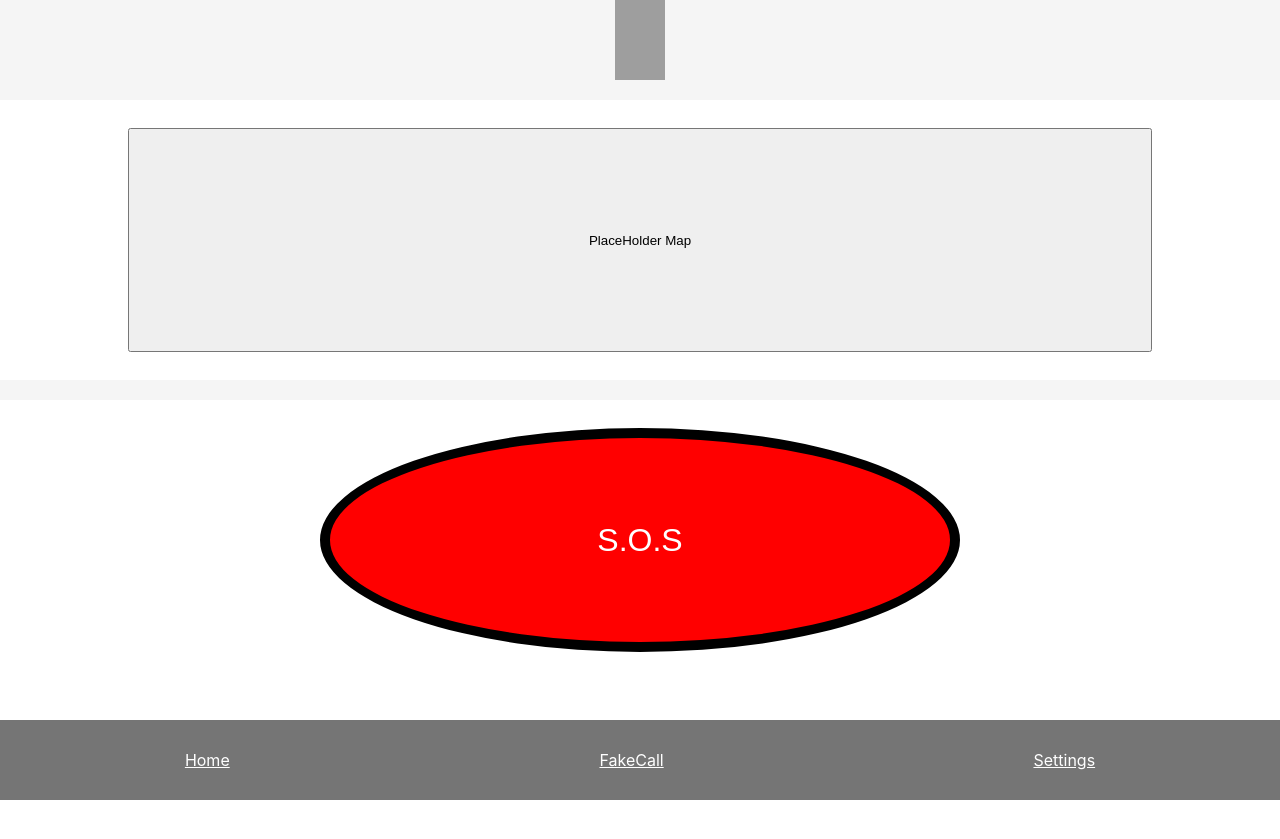
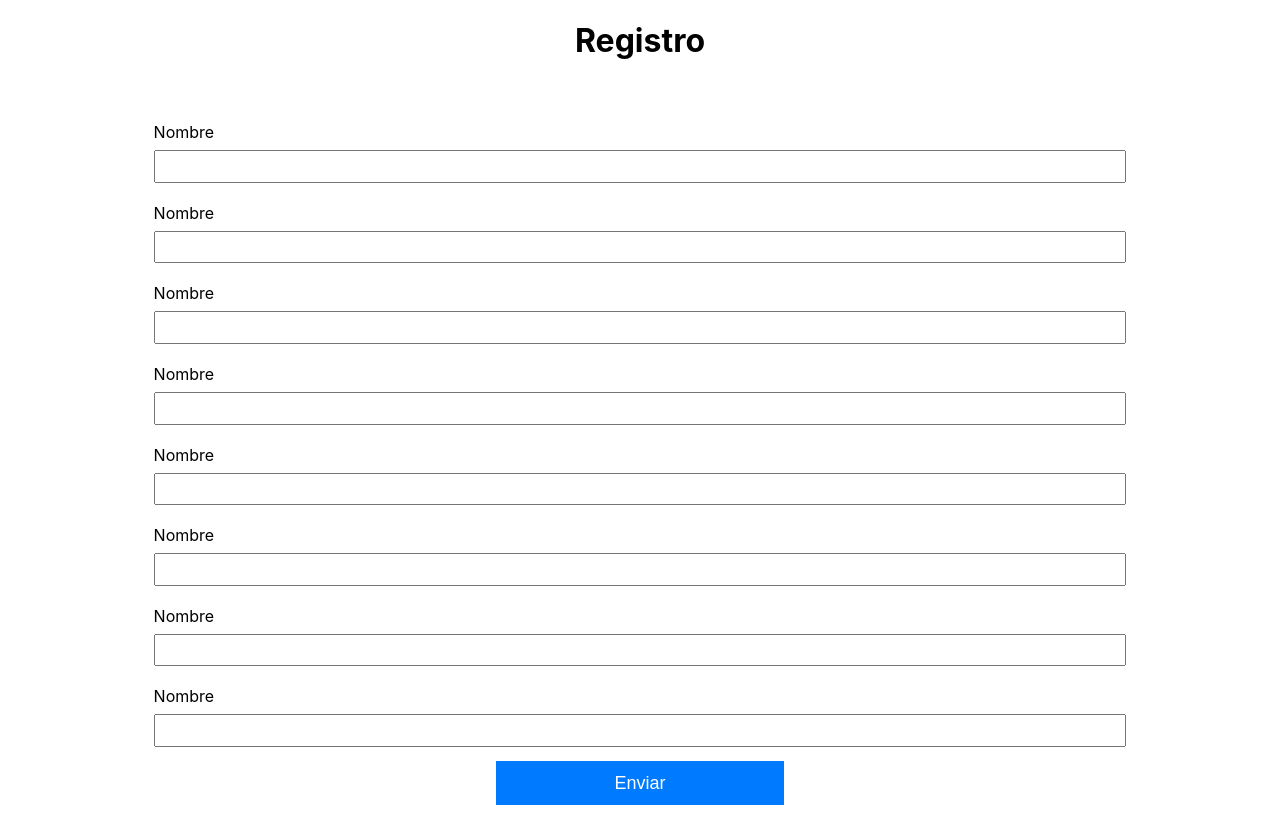
Before and after one commit to ClubMaple/ARA, a React (Create React App) app: page / in a window 1280 px wide. Before the commit the page ends 800 px from the top, so only its background shows below. Built offline with nearby package versions, Linux system fonts and the light colour scheme; grey boxes are pictures that could not be loaded.

Commit message:
First Model

```diff
--- a/src/App.js
+++ b/src/App.js
@@ -2,13 +2,18 @@ import React from 'react';
 // import logo from './logo.svg';
 import './App.css';
 
+/* Pantallas */
 import FirstScreen from './Screens/FirstScreen';
 import Home from './Screens/Home';
+import RegisterForm from './Screens/RegisterForm';
+
+/* Ahora no cuenta con una forma de navegar entre pantallas, para ver las diferentes pantallaas puedes cambiar
+de pantalla cambiandolo por la pantalla que quieres ver  ( Home , FirstScreen o RegisterForm )*/
 
 function App() {
   return (
     <>
-      <Home/>
+      <RegisterForm/> {/* Cambia este elemento por el nombre de la pantalla */}
     </>
   );
 }
--- a/src/Components/Layouts/NavBar.module.css
+++ b/src/Components/Layouts/NavBar.module.css
@@ -1,7 +1,6 @@
 .navbar{
-    position: absolute;
+    position: fixed;
     bottom: 0;
-    right: 0;
     width: 100%;
 
     /* PlaceHolder */
@@ -16,5 +15,4 @@
 }
 .navbar__link{
     color: white;
-
 }
--- a/src/Components/Specific/Map.module.css
+++ b/src/Components/Specific/Map.module.css
@@ -1,7 +1,7 @@
 .container{
     display: flex;
     width: 100%;
-    height: 35vh;
+    height: 25vh;
     justify-content: center;
     align-items: center;
     /* PlaceHolder */
--- a/src/Components/Specific/SOSButton.jsx
+++ b/src/Components/Specific/SOSButton.jsx
@@ -1,10 +1,46 @@
-import React from "react";
+import React, {useState, useRef} from "react";
 import Styles from "./SOSButton.module.css";
 
 const SOSButton = () => {
+    const [showButtons, setShowButtons] = useState(false); //state de los botones
+    const timeRef = useRef(null); // tiempo
+    const buttonRef = useRef(null);
+
+    const handleSOSMauseDown = () => {
+        timeRef.current = setTimeout(() => {
+            setShowButtons(true);
+        }, 3000);
+    }
+    const handleSOSMauseUp = () => {
+        clearTimeout(timeRef.current);
+    }
     return (
         <div className={Styles.container}>
-            <button type="button" className={Styles.SOSButton}>S.O.S</button>
+            <button
+                type="button"
+                ref={buttonRef}
+                className={Styles.SOSButton}
+                onMouseDown={handleSOSMauseDown}
+                onMouseUp={handleSOSMauseUp}
+                onMouseLeave={handleSOSMauseUp}
+                >
+                S.O.S
+            </button>
+
+            {showButtons && (
+                <>
+                    <button className={`${Styles.aditionalButton} ${Styles.leftButton}`}>
+                        Botón 1
+                    </button>
+                    <button className={`${Styles.aditionalButton} ${Styles.centerButton}`}>
+                        Botón 2
+                    </button>
+                    <button className={`${Styles.aditionalButton} ${Styles.rightButton}`}>
+                        Botón 3
+                    </button>
+                </>
+            )}
+
         </div>
     )
 }
--- a/src/Components/Specific/SOSButton.module.css
+++ b/src/Components/Specific/SOSButton.module.css
@@ -1,17 +1,20 @@
 .container{
     display: flex;
     width: 100%;
-    height: 35vh;
+    height: 40vh;
     justify-content: center;
     align-items: center;
+    position: relative;
     /* PlaceHolder */
 
     background-color: white;
 }
 .SOSButton{
-    width: 50%;
+    width: 80%;
     height: 80%;
-    border-radius: 100%;
+    max-width: 200px;
+    max-height: 200px;
+    border-radius: 50%;
     font-size: xx-large;
 
     /* PlaceHolder */
@@ -23,3 +26,27 @@
     background-color: white;
     color: red;
 }
+
+.aditionalButton {
+    position: absolute;
+    border-radius: 50%;
+    height: 30%;
+    width: 30%;
+    max-width: 70px;
+    max-height: 70px;
+}
+
+.leftButton {
+    left: 15%;
+    top: 80%;
+}
+
+.centerButton {
+    left: 42%;
+    top: 95%;
+}
+
+.rightButton {
+    right: 15%;
+    top: 80%;
+}
--- a/src/Screens/FirstScreen.jsx
+++ b/src/Screens/FirstScreen.jsx
@@ -1,12 +1,19 @@
 import React from "react";
+import Styles from "./FirstScreen.module.css";
 
-import Navbar from "../Components/Layouts/NavBar";
 
 function FirstScreen () {
     return (
-        <div className="container">
-            <h1>First Screen</h1>
-            <Navbar />
+        /* Aqui va un contenedor -> texto de bienvenida, Explicación de la app -> Boton de Registro, Boton de Ingresar */
+        <div className={Styles.container}>
+            <div className={Styles.bienvenida}>
+                <h1>Bienvenido a la App</h1>
+            </div>
+            <div className={Styles.botones}>
+                <button>Registro</button>
+                <button>Ingresar</button>
+            </div>
+
         </div>
     )
 }
--- /dev/null
+++ b/src/Screens/FirstScreen.module.css
@@ -0,0 +1,29 @@
+.container{
+    display: flex;
+    flex-direction: column;
+    justify-content: space-around;
+    align-items: center;
+    min-height: 100vh;
+    text-align: center;
+}
+.bienvenida{
+    font-size: 30px;
+}
+.botones{
+    display: flex;
+    justify-content: space-evenly;
+    width: 100%;
+    height: 3em;
+}
+.botones button {
+    font-size: large;
+    width: 30%;
+    height: 100%;
+    background-color: #007bff;
+    color: white;
+    border: solid 2px white;
+}
+.botones button:hover {
+    background-color: #258bf8;
+    border: solid 2px black;
+}
--- a/src/Screens/Home.jsx
+++ b/src/Screens/Home.jsx
@@ -14,7 +14,7 @@ function Home () {
             <Header/>
             <Map/>
             <SOSButton className={Styles.SOSButton}/>
-            <Navbar />
+            <Navbar/>
         </div>
     )
 }
--- a/src/Screens/Home.module.css
+++ b/src/Screens/Home.module.css
@@ -2,6 +2,6 @@
     display: flex;
     flex-direction: column;
     justify-content: space-between;
-    min-height: 85vh;
+    min-height: 100%;
     background-color: whitesmoke;
 }
--- /dev/null
+++ b/src/Screens/RegisterForm.jsx
@@ -0,0 +1,86 @@
+import React from "react";
+import Styles from "./RegisterForm.module.css";
+
+function RegisterForm () {
+
+    const handleSubmit = (e) =>{
+        e.preventDefault();
+        alert('Hi');
+    }
+
+    return (
+        /* Aqui va el formulario de registro */
+        <div className={Styles.container}>
+
+            <h1>Registro</h1>
+
+            <div className={Styles.formContainer}>
+                <form onSubmit={handleSubmit}>
+                    <div className={Styles.FormField}>
+                        <label>Nombre</label>
+                        <input
+                            type="text"
+                            name="PlaceHolder"
+                        />
+                    </div>
+                    <div className={Styles.FormField}>
+                        <label>Nombre</label>
+                        <input
+                            type="text"
+                            name="PlaceHolder"
+                        />
+                    </div>
+                    <div className={Styles.FormField}>
+                        <label>Nombre</label>
+                        <input
+                            type="text"
+                            name="PlaceHolder"
+                        />
+                    </div>
+                    <div className={Styles.FormField}>
+                        <label>Nombre</label>
+                        <input
+                            type="text"
+                            name="PlaceHolder"
+                        />
+                    </div>
+                    <div className={Styles.FormField}>
+                        <label>Nombre</label>
+                        <input
+                            type="text"
+                            name="PlaceHolder"
+                        />
+                    </div>
+                    <div className={Styles.FormField}>
+                        <label>Nombre</label>
+                        <input
+                            type="text"
+                            name="PlaceHolder"
+                        />
+                    </div>
+                    <div className={Styles.FormField}>
+                        <label>Nombre</label>
+                        <input
+                            type="text"
+                            name="PlaceHolder"
+                        />
+                    </div>
+                    <div className={Styles.FormField}>
+                        <label>Nombre</label>
+                        <input
+                            type="text"
+                            name="PlaceHolder"
+                        />
+                    </div>
+                    <div className={Styles.botones}>
+                        <button type="submit">Enviar</button>
+                    </div>
+                </form>
+
+            </div>
+
+        </div>
+    )
+}
+
+export default RegisterForm;
--- /dev/null
+++ b/src/Screens/RegisterForm.module.css
@@ -0,0 +1,50 @@
+.container{
+    display: flex;
+    flex-direction: column;
+    align-items: center;
+}
+.formContainer{
+    display: flex;
+    flex-direction: column;
+    justify-content: center;
+    align-items: center;
+    padding: 2em 1em;
+    width: 80%;
+}
+.formContainer form{
+    display: flex;
+    flex-direction: column;
+    justify-content: space-between;
+    width: 95%;
+    min-height: 60vh;
+}
+.FormField{
+    display: flex;
+    flex-direction: column;
+    justify-content: space-around;
+}
+.FormField label{
+    margin: 8px 0;
+}
+.FormField input{
+    height: 2em;
+    margin: 0 0 12px 0;
+}
+.botones{
+    display: flex;
+    justify-content: space-evenly;
+    width: 100%;
+    height: 3em;
+}
+.botones button {
+    font-size: large;
+    width: 30%;
+    height: 100%;
+    background-color: #007bff;
+    color: white;
+    border: solid 2px white;
+}
+.botones button:hover {
+    background-color: #258bf8;
+    border: solid 2px black;
+}
```
Also changed, not shown: src/Screens/InitialForm.jsx (deleted).
